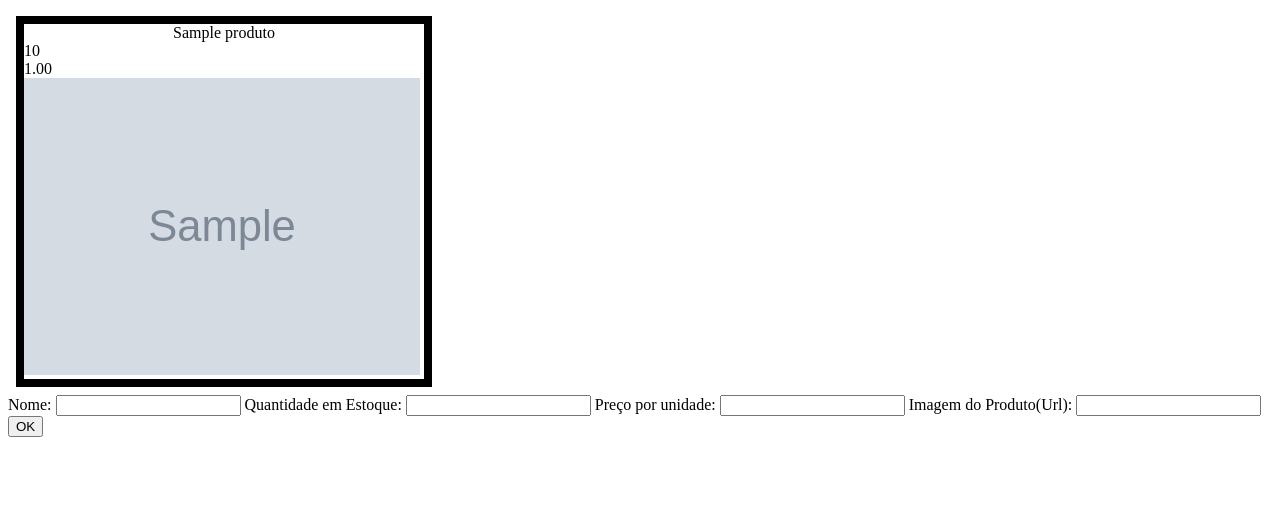
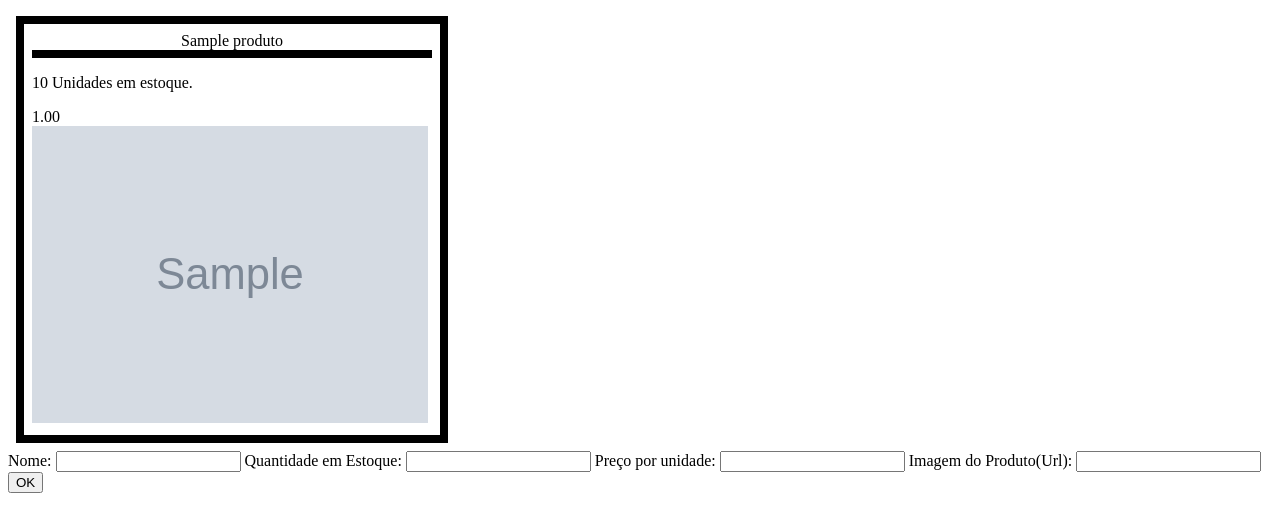
Before and after one commit to Eduardo-Barraque/Trab-em-aula-5p, a Django app: page /home/ in a window 1280 px wide. Shown: the top 532 px of the page. Run offline with Django 3.2, Linux system fonts and the light colour scheme; tables that the repository leaves empty hold one stand-in row (values such as "Sample post"); grey boxes marked "Sample" are stand-in pictures.

Commit message:
up to desktop

```diff
--- a/produtos/models.py
+++ b/produtos/models.py
@@ -17,7 +17,7 @@ class PedidoItem(models.Model):
 
 class Produto(models.Model):
     nome = models.CharField(max_length=50)
-    quant_estoque = models.IntegerField()
-    preco_unit = models.DecimalField(decimal_places=2, max_digits= 8)
-    imagem = models.URLField(max_length=300)
+    quant_estoque = models.IntegerField(null=True, blank=True)
+    preco_unit = models.DecimalField(decimal_places=2, max_digits=8, null=True, blank=True)
+    imagem = models.URLField(max_length=300, null=True, blank=True)
     ativo = models.BooleanField()
--- a/produtos/views.py
+++ b/produtos/views.py
@@ -14,7 +14,7 @@ def adicionar(request):
     if request.method == "POST":
         produto = Produto()
         produto.nome = request.POST.get('nome', None)
-        produto.quant_estoque = int(request.POST.get('quant_estoque', None))
+        produto.quant_estoque = request.POST.get('quant_estoque', None)
         produto.preco_unit = request.POST.get('preco_unit', None)
         produto.imagem = request.POST.get('imagem', None)
         produto.ativo = True
--- a/static/css/index.css
+++ b/static/css/index.css
@@ -3,6 +3,8 @@
     height: auto;
     margin: 1vh;
     border: black solid 1vh;
+    padding: 1vh;
+    min-width: 250px;
 }
 .lista{
         display: flex;
@@ -11,4 +13,7 @@
 .imagem{
     width: 99%;
 }
-.nomeProduto{text-align: center}
+.nomeProduto{
+    text-align: center;
+    border-bottom: black solid 1vh;
+}
--- a/templates/index.html
+++ b/templates/index.html
@@ -14,9 +14,9 @@
         <div class="nomeProduto">
             {{ Produto.nome }}
         </div>
-        <div>
-            {{ Produto.quant_estoque }}
-        </div>
+        <p>
+            {{ Produto.quant_estoque }} Unidades em estoque.
+        </p>
         <div>
             {{ Produto.preco_unit }}
         </div>
```
